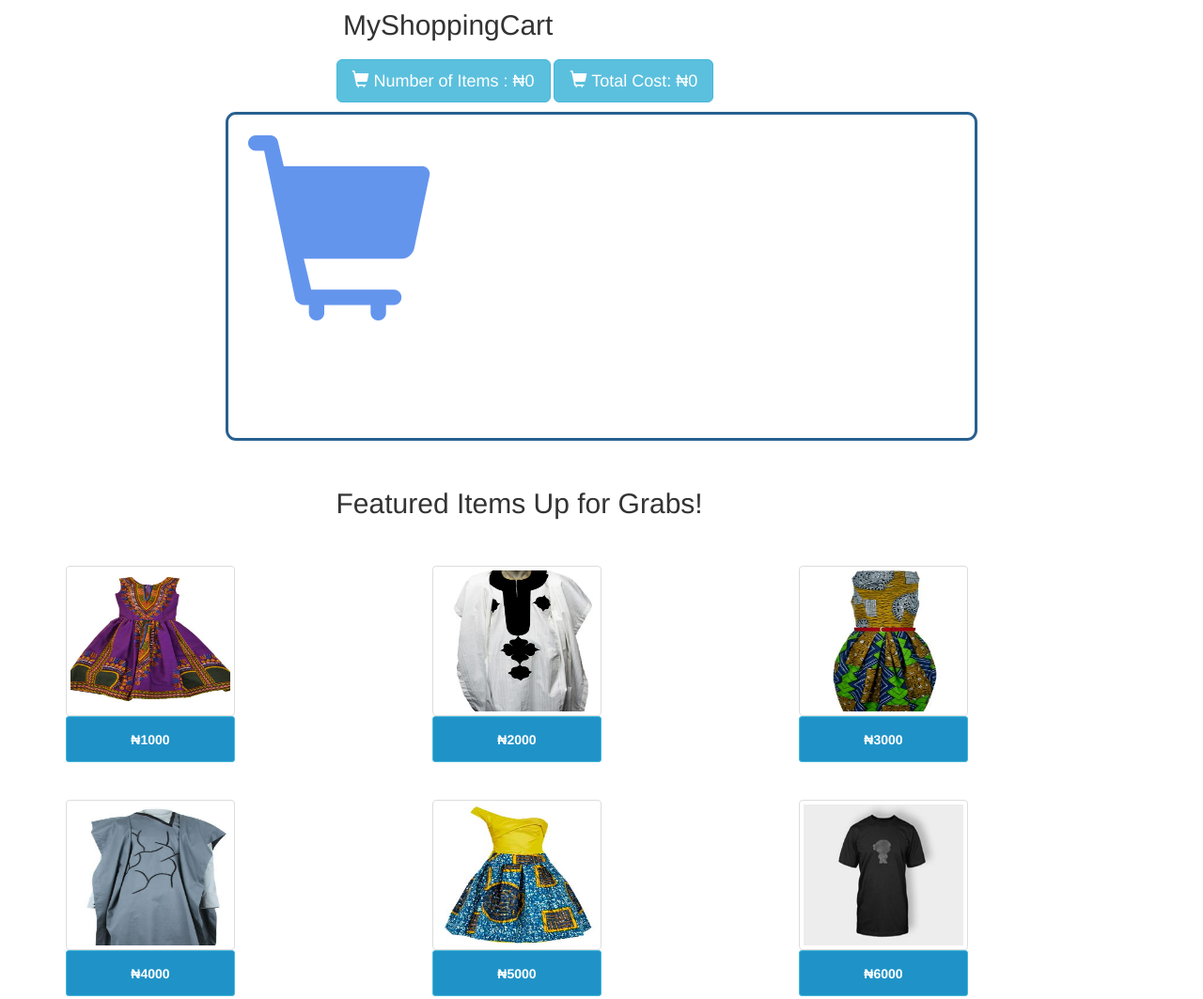
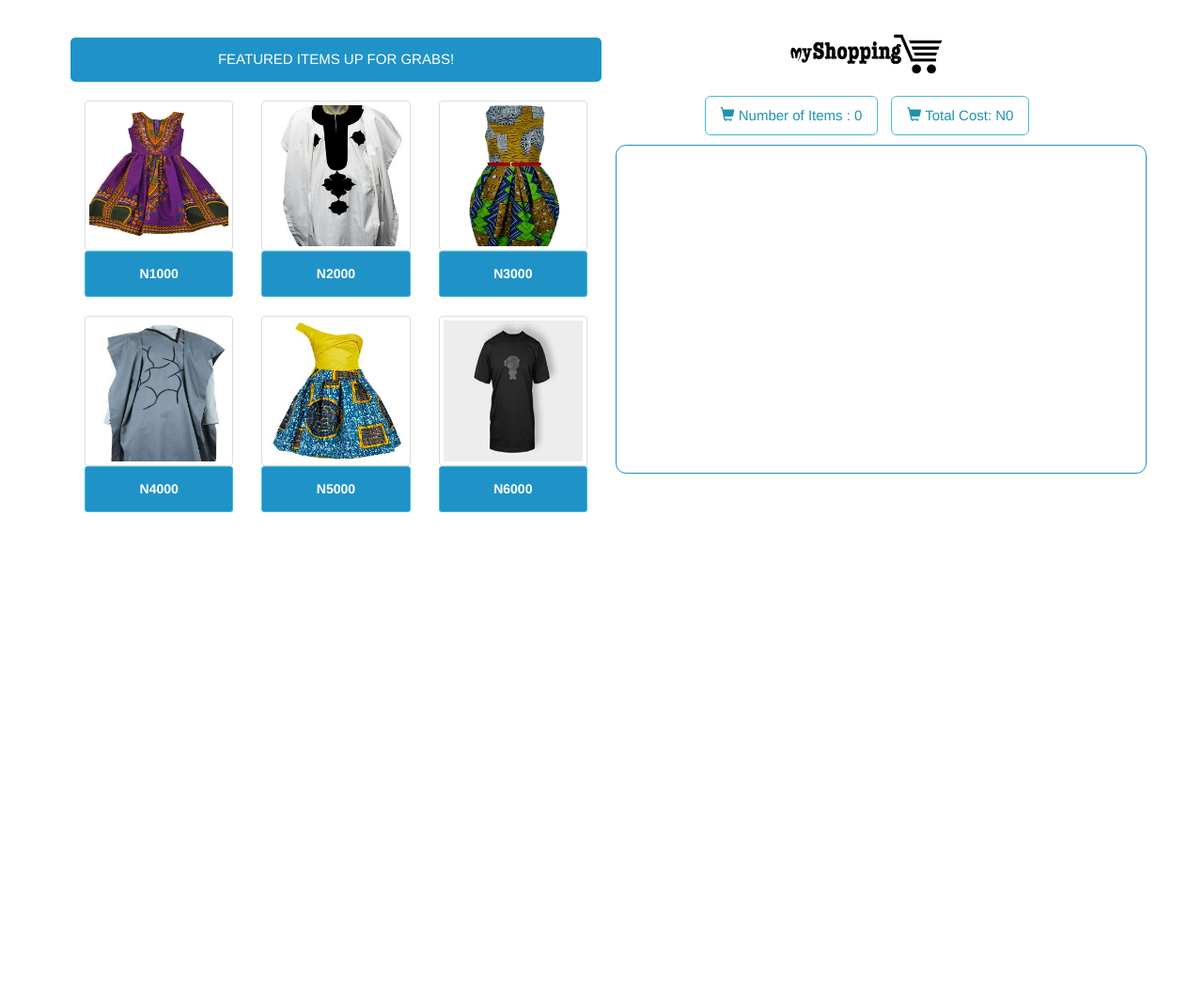
Before and after one commit to nelsonabieno/bc-21-shopping-cart, a plain HTML site: page index.html in a window 1280 px wide. Shown: the whole page at 94% size. After the commit the page ends 800 px from the top, so only its background shows below. Drawn offline with Linux system fonts and the light colour scheme; files whose address does not match are found by name.

Commit message:
Give my interface a better face lift

```diff
--- a/assets/css/main.css
+++ b/assets/css/main.css
@@ -1,3 +1,117 @@
+#content ._sides {
+    width: 100%;
+    max-width: 1170px;
+    margin: 0px auto;
+    margin-top: 20px;
+    padding: 20px 20px;
+}
+
+#content ._sides ._lhs {
+}
+
+._sides ._lhs h2 {
+    font-size: 15px;
+    width: 100%;
+    text-align: center;
+    padding: 15px 0px;
+    display: block;
+    background: rgba(31,147,200,1);
+    border-color: #46b8da;
+    border-radius: 5px;
+    color: #fff;
+    transition: .4s;
+    -webkit-transition: .4s;
+    text-transform: uppercase;
+}
+
+._sides ._lhs h2:hover {
+    background-color: rgba(255,255,255,1);
+    border: 1px solid rgba(31,147,200,1);
+    color: #31b0d5;
+}
+
+._sides ._lhs h2
+
+._sides ._lhs .row > div:hover {
+    cursor: move !important;
+}
+
+._sides ._lhs .row > div,
+._sides ._lhs h2 {
+    margin-bottom: 20px;
+}
+
+._sides ._lhs .product-price {
+    width: 100% !important;
+}
+
+._sides ._rhs h2 {
+    width: 100%;
+    text-align: center;
+    font-size: 17px;
+    display: block;
+    margin-top: -8px;
+}
+
+._sides ._rhs h2 img {
+    height: 50px !important;
+    width: auto !important;
+}
+
+._sides ._rhs .zoomcart {
+    width: 100% !important;
+    border: 1px solid rgba(31,147,200,1);
+    position: absolute;
+    z-index: -1;
+}
+
+._rhs .cart_basket .row p {
+    width: 100%;
+    text-align: center;
+}
+
+._rhs .cart_basket .row p > a {
+    display: inline-block;
+    vertical-align: middle;
+    font-size: 15px;
+}
+
+._rhs .cart_basket .row p > a.btn {
+    background-color: #ffffff !important;
+    color: #1F93AE;
+}
+
+._rhs .cart_basket .row p > a:last-child {
+    margin-left: 10px;
+}
+
+#cartMsg {
+    top: 0;
+    position: absolute;
+    right: 0;
+    font-size: 14px !important;
+    padding: 4px 10px;
+    margin: 0px 0px 0px 0px;
+    color: #fff !important;
+    background: rgba(31,147,200,1) !important;
+    border-top-right-radius: 5px;
+}
+
+#cartMsg .warm {
+    background: #4cae4c !important;
+}
+
+.resizeImage > img,
+.resizeImage > .product-price {
+    width: 74px !important;
+    height: auto !important;
+}
+
+.resizeImage > .product-price {
+    max-width: 75px !important;
+    font-size: 10px;
+}
+
 .zoomcart{
     font-size: 197px !important;
     width: 800px !important;
@@ -36,12 +150,7 @@ img{
 }
 
 .highlight{
-    background-color: yellow;
-}
-
-#cartMsg{
-    color: blue !important;
-    font-size: 30px !important;
+    background-color: rgba(31,147,200,0.07) ;
 }
 
 .product-price {
--- a/assets/js/main.js
+++ b/assets/js/main.js
@@ -13,6 +13,14 @@ var updatedTotal=0;
 var itemName;
 
 $(document).ready(function (e) {
+
+	var $main_items = $('._lhs .row').html();
+
+	/* this handles the mouse up on the body */
+	$("#content").mouseup(function(){
+		//$('._lhs .row').html($main_items);
+        //console.log($main_items);
+	});
 
 /* calls the toottip function  when document is ready */
 	$('[data-toggle="tooltip"]').tooltip();
@@ -31,21 +39,21 @@ $(document).ready(function (e) {
 		*	function to listen to drop event
 		*	function detect if an element is dropped in cartDiv
 		*/
-		drop: function(event,ui) {
+		drop: function(event, ui) {
 
-			itemName=getItemName(ui);
-			var toDropId=getItemId(ui);
-			var cartItemIdsLength= getLength(cartItemIds);
-			var ifItemExist= isItemIncart(toDropId);			//returns false if item is not in cart
-			if(ifItemExist===false) {
+			itemName = getItemName(ui);
+			var toDropId = getItemId(ui);
+			var cartItemIdsLength = getLength(cartItemIds);
+			var ifItemExist = isItemIncart(toDropId);			//returns false if item is not in cart
+			if(ifItemExist === false) {
 				cartItemIds.push(toDropId);
 				nOfItems++;
-				var priceToAdd=getItemPrice(ui);
-				alert("Item "+itemName+" added to Cart");
+				var priceToAdd = getItemPrice(ui);
 				cartItemsPrices.push(priceToAdd);
 				updatedTotal=getUpdatedTotal(cartItemsPrices);
 				updateTotalButton(updatedTotal);
 				updateNumberButton(nOfItems);
+                $(ui.draggable).addClass("resizeImage");
 			}
 		},
 		disabled:false,
@@ -55,7 +63,7 @@ $(document).ready(function (e) {
 		*/
 		activate:function(event,ui){
 			$("#cartMsg").remove();
-			$(this).append("<span id='cartMsg'>Drop Item Here </span>");
+			$(this).append("<span id='cartMsg' class='temprate'>Drop Item Here </span>");
 		},
 		/*
 		*	function to listen to deactivate event
@@ -63,7 +71,7 @@ $(document).ready(function (e) {
 		*/
 		deactivate:function(event,ui) {
 			$("#cartMsg").remove();
-			$(this).append("<span id='cartMsg'>You Know You Want It</span>");
+			$(this).append("<span id='cartMsg' class='cool'>You Know You Want It</span>");
 		},
 
 		/*
@@ -72,7 +80,7 @@ $(document).ready(function (e) {
 		*/
 		over:function(event,ui) {
 			$("#cartMsg").remove();
-			$(this).append("<span id='cartMsg'>Drop It</span>");
+			$(this).append("<span id='cartMsg' class='warm'>Drop It</span>");
 		},
 		/*
 		*	function to listen to pn drag out event
@@ -82,11 +90,12 @@ $(document).ready(function (e) {
 			$("#cartMsg").remove();
 			$(this).append("<span id='cartMsg'>NOOOOOO!</span>");
 			itemName=getItemName(ui);
-			alert("Item "+itemName+" removed from Cart");
 			var priceToRemove=getItemPrice(ui);
 			var toRemoveId=getItemId(ui);
 			var  indexOfRemovePrice= getIndexOf(cartItemsPrices,priceToRemove);
 			var  indexOfRemoveId= getIndexOf(cartItemIds,toRemoveId);
+
+            $(ui.draggable).removeClass("resizeImage");
 
 			if(indexOfRemovePrice > -1){
 				cartItemsPrices.splice(indexOfRemovePrice, 1);
@@ -176,7 +185,7 @@ function getLength(param) {
 */
 function getItemPrice(ui) {
 	var itemNameAndPrice=$(ui.draggable).text();
-	var searchIndex = itemNameAndPrice.indexOf("₦");  			//Gets the indexOf ₦ in defined text
+	var searchIndex = itemNameAndPrice.indexOf('N');  			//Gets the indexOf ₦ in defined text
 	var slicedText = itemNameAndPrice.slice(searchIndex+1);
 	return parseInt(slicedText);    							//Converts text to a number
 }
@@ -198,7 +207,7 @@ function getUpdatedTotal(cartItemsPrices) {
 *	@parameter:updatedTotal
 */
 function updateTotalButton(updatedTotal) {
-	$("#total_id").text('₦'+updatedTotal);
+	$("#total_id").text('N'+updatedTotal);
 }
 /*
 *	function updateNumberButton to update Number of items Button
--- a/index.html
+++ b/index.html
@@ -2,7 +2,7 @@
 <html>
 <!-- The head tag contains all the external files linked to this page-->
 <head>
-    <title> MyShoppingCart</title>
+    <title>MyShoppingCart</title>
     <link rel="stylesheet" type="text/css" href="assets/css/bootstrap.min.css">
     <link rel="stylesheet" type="text/css" href="assets/css/font-awesome.min.css">
     <link rel="stylesheet" type="text/css" href="assets/css/main.css">
@@ -10,66 +10,72 @@
 </head>
 <!-- Main body of the page starts from here-->
 <body>
-    <!-- Featured Items Display-->
-    <div class="container">
-        <h2 class="center">MyShoppingCart</h2>
+<div id="content">
+    <div class="row _sides">
+        <!-- this handles the listing of products-->
+        <div class="col-md-6 _lhs">
+            <div class="row">
+                <h2 class="center">Featured Items Up for Grabs!</h2>
+                <div class="col-md-4" id="item1" alt="Ankara Designer" >
+                    <img class="img-thumbnail"  src="assets/images/img2.jpg" alt="Ankara Designer" data-toggle="tooltip" title="Ankara Designer"> <br/>
+                    <button class="center product-price btn btn-info"> N1000</button>
+                </div>
+
+                <div class="col-md-4" id="item2" alt="Boubou">
+                    <img class="img-thumbnail"  src="assets/images/img3.jpg"  alt="Boubou" data-toggle="tooltip" title="Boubou"><br/>
+                    <button class=" center product-price btn btn-info"> N2000</button>
+                </div>
+
+                <div class="col-md-4" id="item3" alt="Milano Style">
+                    <img class="img-thumbnail" src="assets/images/img4.jpg"  alt="Milano Style" data-toggle="tooltip" title="Milano Style"><br/>
+                    <button class="center product-price btn btn-info" value=""> N3000</button>
+                </div>
+
+                <div class="col-md-4" id="item4" alt="Lilly Style">
+                    <img class="img-thumbnail" src="assets/images/img5.jpg"  alt="Lilly Style" data-toggle="tooltip" title="Lilly Style"><br/>
+                    <button class="center product-price btn btn-info"> N4000</button>
+                </div>
+
+                <div class="col-md-4" id="item5" alt="Jay Jay Top">
+                    <img class="img-thumbnail" src="assets/images/img6.jpg"  alt="Jay Jay Top" data-toggle="tooltip" title="Jay Jay Top"><br/>
+                    <button class="center product-price btn btn-info"> N5000</button>
+                </div>
+
+                <div class="col-md-4" id="item6" alt="Dolce and Gabana">
+                    <img class="img-thumbnail" src="assets/images/img31.jpg"  alt="Dolce and Gabana" data-toggle="tooltip" title="Dolce and Gabana"><br/>
+                    <button class="center product-price btn btn-info"> N6000</button>
+                </div>
+            </div>
+        </div>
+
+        <div class="col-md-6 _rhs">
+            <h2><img src="assets/images/mySC.png" alt="myShoppingCart"></h2>
+            <div class="cart_basket">
                 <div class="row" >
                     <p class="center">
                         <a href="#" class="btn btn-info btn-lg">
-                            <span class="glyphicon glyphicon-shopping-cart"></span> Number of Items  : <span id="no_id">₦0</span>
+                            <span class="glyphicon glyphicon-shopping-cart"></span> Number of Items  : <span id="no_id">0</span>
                         </a>
                         <a href="#" class="btn btn-info btn-lg">
-                            <span class="glyphicon glyphicon-shopping-cart"></span> Total Cost: <span id="total_id">₦0</span>
+                            <span class="glyphicon glyphicon-shopping-cart"></span> Total Cost: <span id="total_id">N0</span>
                         </a>
                     </p>
                 </div>
                 <div class="row zoomcart colorcart center" id="cartDiv">
-                     <span class=" center glyphicon glyphicon-shopping-cart"></span>
                 </div>
-        <br/> <br/>
-        <div class="row">
-                <h2 class="center">Featured Items Up for Grabs!</h2> <br/> <br/>
-                <div class="col-md-4" id="item1" alt="Ankara Designer" >
-                    <img class="img-thumbnail"  src="assets/images/img2.jpg" alt="Ankara Designer" data-toggle="tooltip" title="Ankara Designer"> <br/>
-                   <button class="center product-price btn btn-info"> ₦1000</button>
-                </div>
+            </div>
+        </div>
+    </div>
+</div>
 
-                <div class="col-md-4" id="item2" alt="Boubou">
-                    <img class="img-thumbnail"  src="assets/images/img3.jpg"  alt="Boubou" data-toggle="tooltip" title="Boubou"><br/>
-                    <button class=" center product-price btn btn-info"> ₦2000</button>
-                </div>
+<!-- Featured Items Display Ends Here-->
 
-                <div class="col-md-4" id="item3" alt="Milano Style">
-                    <img class="img-thumbnail" src="assets/images/img4.jpg"  alt="Milano Style" data-toggle="tooltip" title="Milano Style"><br/>
-                    <button class="center product-price btn btn-info" value=""> ₦3000</button>
-                </div>
-        </div><br/> <br/>
-        <div class="row">
-                <div class="col-md-4" id="item4" alt="Lilly Style">
-                    <img class="img-thumbnail" src="assets/images/img5.jpg"  alt="Lilly Style" data-toggle="tooltip" title="Lilly Style"><br/>
-                    <button class="center product-price btn btn-info"> ₦4000</button>
-                </div>
+<!-- External javascripts files are linked here to make page load faster-->
 
-                <div class="col-md-4" id="item5" alt="Jay Jay Top">
-                    <img class="img-thumbnail" src="assets/images/img6.jpg"  alt="Jay Jay Top" data-toggle="tooltip" title="Jay Jay Top"><br/>
-                    <button class="center product-price btn btn-info"> ₦5000</button>
-                </div>
-
-                <div class="col-md-4" id="item6" alt="Dolce and Gabana">
-                    <img class="img-thumbnail" src="assets/images/img31.jpg"  alt="Dolce and Gabana" data-toggle="tooltip" title="Dolce and Gabana"><br/>
-                    <button class="center product-price btn btn-info"> ₦6000</button>
-                </div>
-        </div>
-        <br/> <br/>
-    </div>
-    <!-- Featured Items Display Ends Here-->
-    <!-- External javascripts files are linked here to make page load faster-->
-   <!--  <script src="assets/js/jquery-1.11.3.min.js"></script> -->
-    <script src="assets/js/jquery-2.2.4.min.js"></script>
-    <script src="assets/js/jquery-1.12.1-ui.min.js"></script>
-    <script src="assets/js/main.js"></script>
-    <script src="assets/js/bootstrap.min.js"></script>
-    <!--  <p> <span class="glyphicon glyphicon-shopping-cart zoomcart colorcart center"></span></p>-->
+<script src="assets/js/jquery-2.2.4.min.js"></script>
+<script src="assets/js/jquery-1.12.1-ui.min.js"></script>
+<script src="assets/js/main.js"></script>
+<script src="assets/js/bootstrap.min.js"></script>
 </body>
 <!-- Main body of the page ends here-->
 </html>
```
Also changed, not shown: assets/css/bootstrap.min.css, assets/images/._mySC.png (added), assets/images/mySC.png (added).
